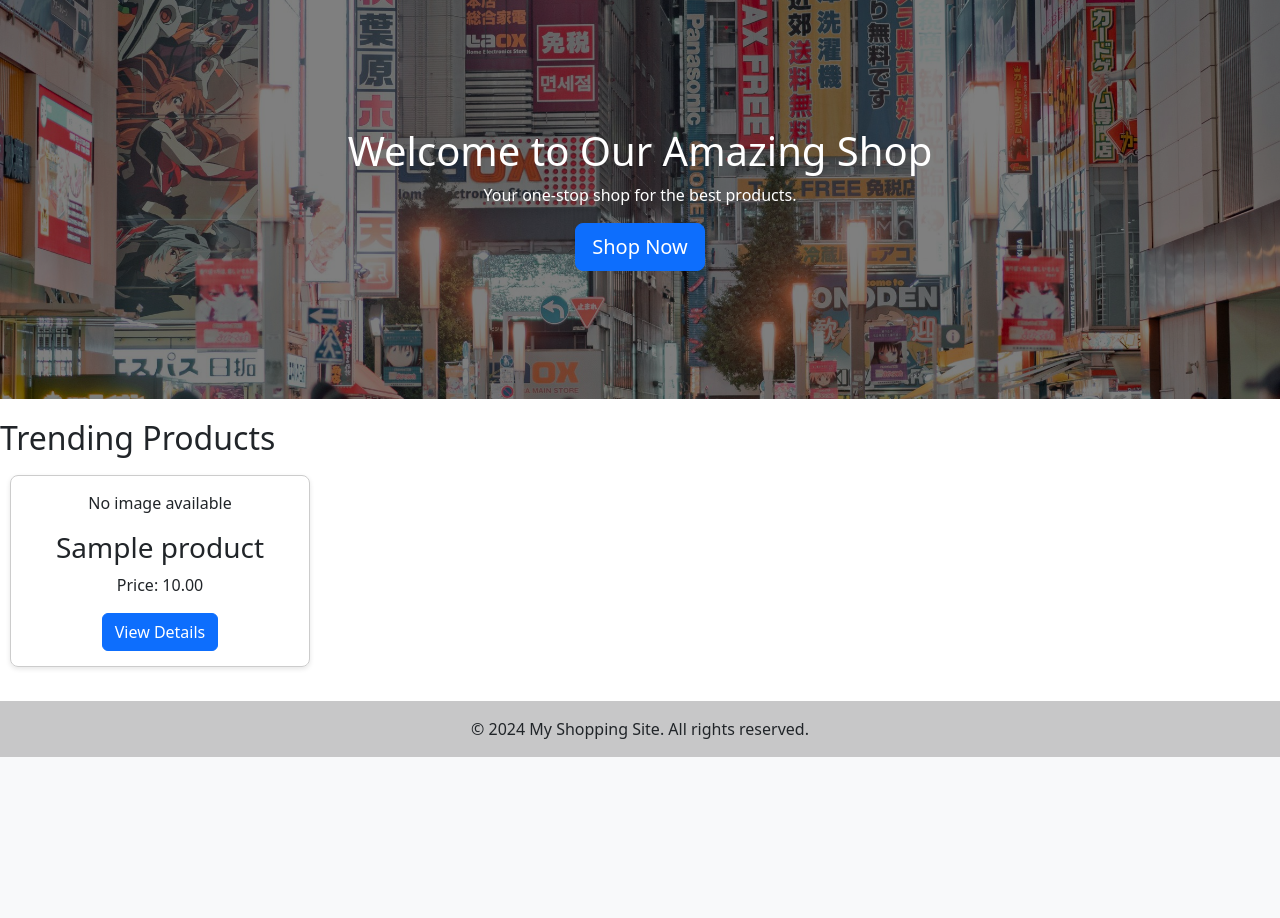
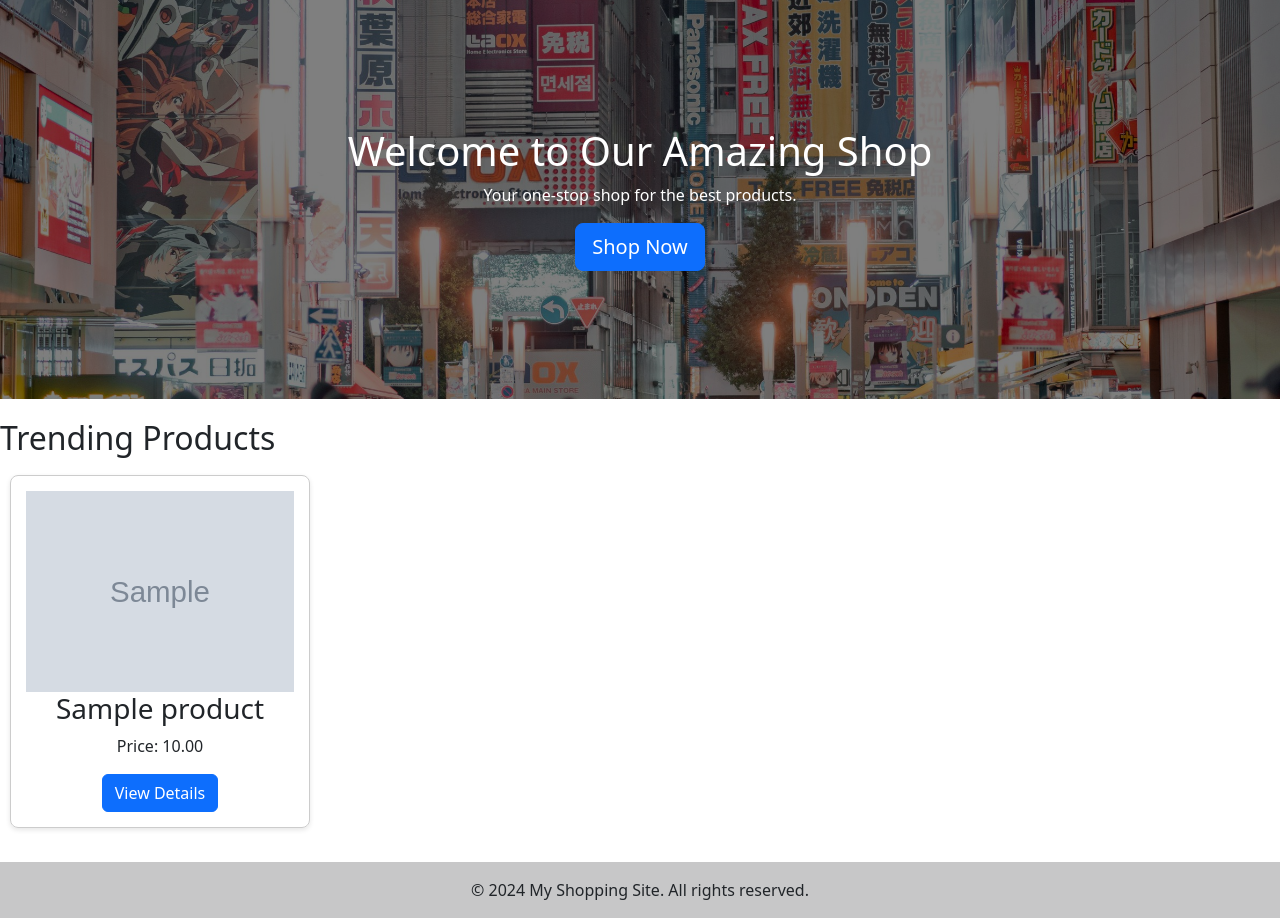
Before and after one commit to AnujBora2022/Shopping_Site, a Django app: page / in a window 1280 px wide. Shown: the part 73-991 px from the top of the page. Before the commit the page ends 830 px from the top, so only its background shows below. Run offline with Django 5.2, Linux system fonts and the light colour scheme; a user stored in the database is signed in; tables that the repository leaves empty hold one stand-in row (values such as "Sample post"); grey boxes marked "Sample" are stand-in pictures.

Commit message:
Changes1

```diff
--- a/shop/templates/shop/homepage.html
+++ b/shop/templates/shop/homepage.html
@@ -60,12 +60,12 @@
     <div class="product-row">
         {% for product in trending_products %}
         <div class="product-card">
-            <!-- <img src="{{ product.image.url }}" alt="{{ product.name }}"> -->
-            {% if item.image %}
+            <img src="{{ product.image.url }}" alt="{{ product.name }}">
+            <!-- {% if item.image %}
                 <img src="{{ MEDIA_URL }}{{ item.image.url }}" class="card-img-top" alt="{{ item.name }}" style="height: 200px; object-fit: cover;">
             {% else %}
                 <p>No image available</p>
-            {% endif %}
+            {% endif %} -->
             <h3>{{ product.name }}</h3>
             <p>Price: {{ product.price }}</p>
             <a href="{% url 'product_detail' product.id %}" class="btn btn-primary">View Details</a>
--- a/shop/templates/shop/product_detail.html
+++ b/shop/templates/shop/product_detail.html
@@ -24,12 +24,12 @@
 
 <div class="row">
     <div class="col-md-6">
-        <!-- <img src="{{ product.image.url }}" alt="{{ product.name }}" class="img-fluid"> -->
-        {% if item.image %}
+        <img src="{{ product.image.url }}" alt="{{ product.name }}" class="img-fluid">
+        <!-- {% if item.image %}
         <img src="{{ MEDIA_URL }}{{ item.image.url }}" class="card-img-top" alt="{{ item.name }}" style="height: 200px; object-fit: cover;">
     {% else %}
         <p>No image available</p>
-    {% endif %}
+    {% endif %} -->
     </div>
     <div class="col-md-6">
         <h1>{{ product.name }}</h1>
--- a/shopping_site/settings.py
+++ b/shopping_site/settings.py
@@ -58,6 +58,7 @@ AWS_QUERYSTRING_AUTH = False
 
 # Define the media URL to access the uploaded files
 MEDIA_URL = f"https://{os.getenv('SUPABASE_PROJECT_ID')}.supabase.co/storage/v1/object/public/{os.getenv('SUPABASE_BUCKET_NAME')}/"
+MEDIA_ROOT = os.path.join(BASE_DIR, 'media')  # Local storage for development
 
 
 MIDDLEWARE = [
```
Also changed, not shown: shop/templates/shop/cart.html (+4 -3 lines), media/products/redCar.jpeg (added), products/redCar.jpeg (added).
